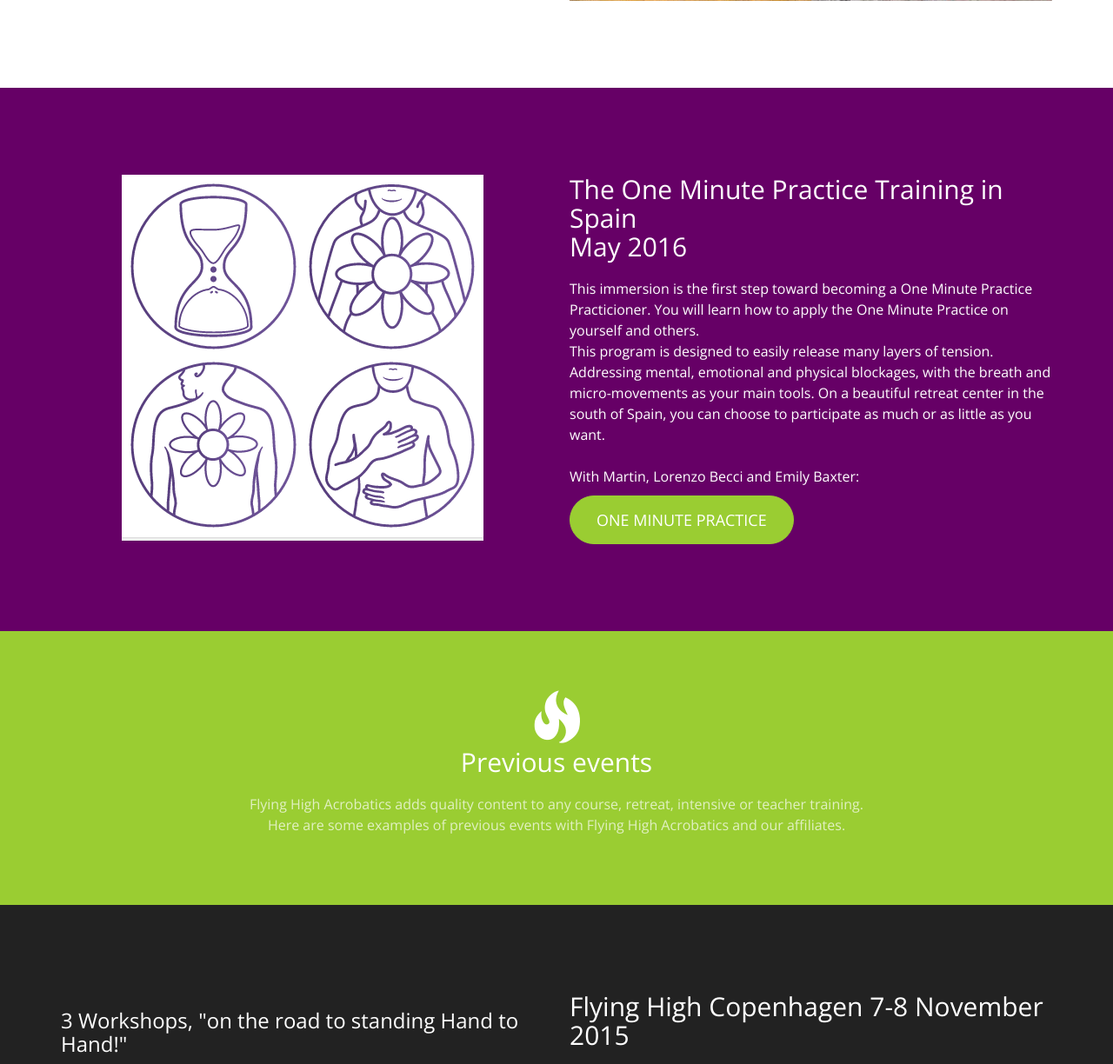
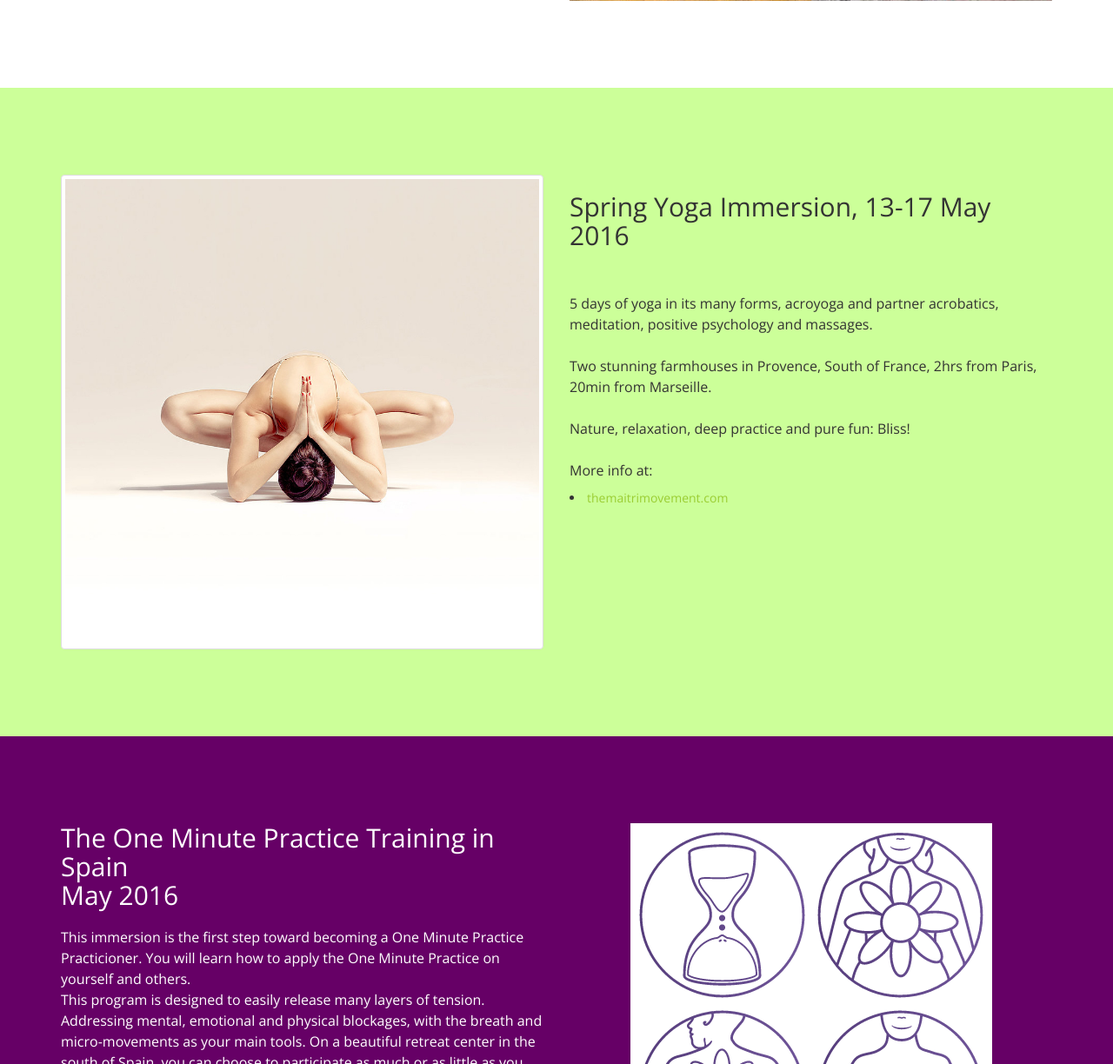
Before and after one commit to flyinghighacrobatics/flying-high, a PHP site: page /flyinghighevents.php in a window 1280 px wide. Shown: the part 1140-2364 px from the top of the page at 87% size. Run offline with PHP 8.4, Linux system fonts and the light colour scheme; some libraries are stand-ins or nearby versions.

Commit message:
Added events and the maitri project

```diff
--- a/css/custom.css
+++ b/css/custom.css
@@ -144,6 +144,13 @@ header .header-content .header-content-inner p {
   	color: #fff;
       background-color: yellowgreen;
 /*      padding: 70px 0; */
+}
+  .content-8 {
+     /* color: #fff; */
+      background-color: #ccff99;
+  }
+.content-9 {
+/*  background-color: #99ff66; */
 }
 /*
 Promo setup
--- a/flyinghighevents.php
+++ b/flyinghighevents.php
@@ -43,15 +43,39 @@ You have the option to choose.<br>
             </div> <!-- close row -->
 </div>
     </section>
+<!-- End parter acro -->
+<section class="content content-8">
+    <div class="container">
+        <div class="row">
+          <div class="col-sm-6">
+                <img class="img-responsive img-thumbnail" style=""  src="images/maitri.jpg" alt="">
+            </div>
+            <div class="col-sm-6">
+                    <h2 class="section-header">Spring Yoga Immersion, 13-17 May 2016</h2>
+                    <br><br>
+                    <p> 5 days of yoga in its many forms, acroyoga and partner acrobatics, meditation, positive psychology and massages.
+                      <br><br>
+Two stunning farmhouses in Provence, South of France, 2hrs from Paris, 20min from Marseille.<br>
+<br>
+Nature, relaxation, deep practice and pure fun: Bliss!
+
+
+
+<br><br>
+More info at:
+<li><a href="http://www.themaitrimovement.com/#!may-2016/pzxzd">themaitrimovement.com</a></li>
+</p>
+  </div>
+
+        </div>
+    </div>
+</section>
 
     <!-- Content 6 -->
        <section class="content content-6">
           <div class="container">
             <div class="row">
-                        <div class="col-sm-6">
-              <img class="img-responsive img-square center-block" src="images/omp.png" alt="">
-                          </div>
-                          <div class="col-sm-6">
+                                              <div class="col-sm-6">
                             <h2 class="section-heading">The One Minute Practice Training in Spain <br>
                             May 2016</h2>
                                       <p> This immersion is the first step toward becoming
@@ -65,9 +89,40 @@ On a beautiful retreat center in the south of Spain, you can choose to participa
           <a href="affiliates.php" class="btn btn-primary btn-lg">One Minute Practice</a>
 
                                     </div>
+                                    <div class="col-sm-6">
+                                <img class="img-responsive img-square center-block" src="images/omp.png" alt="">
+                                      </div>
             </div> <!-- close row -->
   </div>
     </section>
+<!-- End omp -->
+<section class="content content-9">
+    <div class="container">
+        <div class="row">
+          <div class="col-sm-6">
+                <img class="img-responsive img-thumbnail" style=""  src="images/yoga.png" alt="">
+            </div>
+            <div class="col-sm-6">
+                    <h2 class="section-header">Summer Yoga Intensive, 9-23 July 2016</h2>
+                    <br><br>
+                    <p> 1 or 2 weeks of yoga, acroyoga and partner acrobatics, meditation, positive psychology, massages,
+                       and a lot of nature.
+                       <br><br>
+                       Yoga on and off our mats!
+                       <br><br>
+We will be moving for fun, for challenges, for sweetness, and for peace.
+Let's bring the light from the inside out and awaken our authenticity and intuition to shape our lives positively.
+ <br><br>
+Rendez-vous in Provence, South of France.
+<br><br>
+More info at:
+<li><a href="http://www.themaitrimovement.com/#!july-2016/wjhbl">themaitrimovement.com</a></li>
+</p>
+  </div>
+
+        </div>
+    </div>
+</section>
 
 
 
--- a/index.php
+++ b/index.php
@@ -14,7 +14,7 @@ include('header.php');
                  <p>In Aalborg ?<br>
  		  Flying High Acrobatics is in Aalborg until the 18. Dec <br>
  		  Book your training or workshop now!</p>
-      <a href="mailto:info@flyinghighacrobatics.com?subject=Book a training?" class="btn btn-primary btn-lg">Book a training</a>
+      <a href="mailto:info@flyinghighacrobatics.com" class="btn btn-primary btn-lg">Book a training</a>
 
              </div>
          </div>
```
Also changed, not shown: affiliates.php (+32 -0 lines), images/maitri.jpg (added), images/yoga.png (added).
